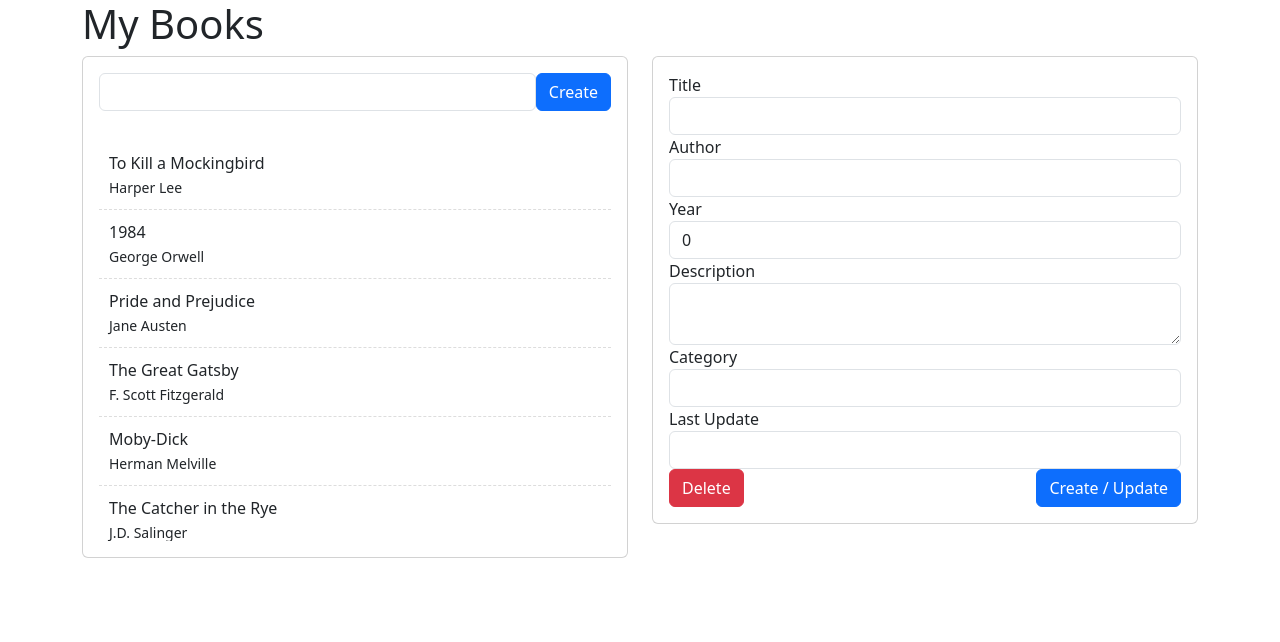
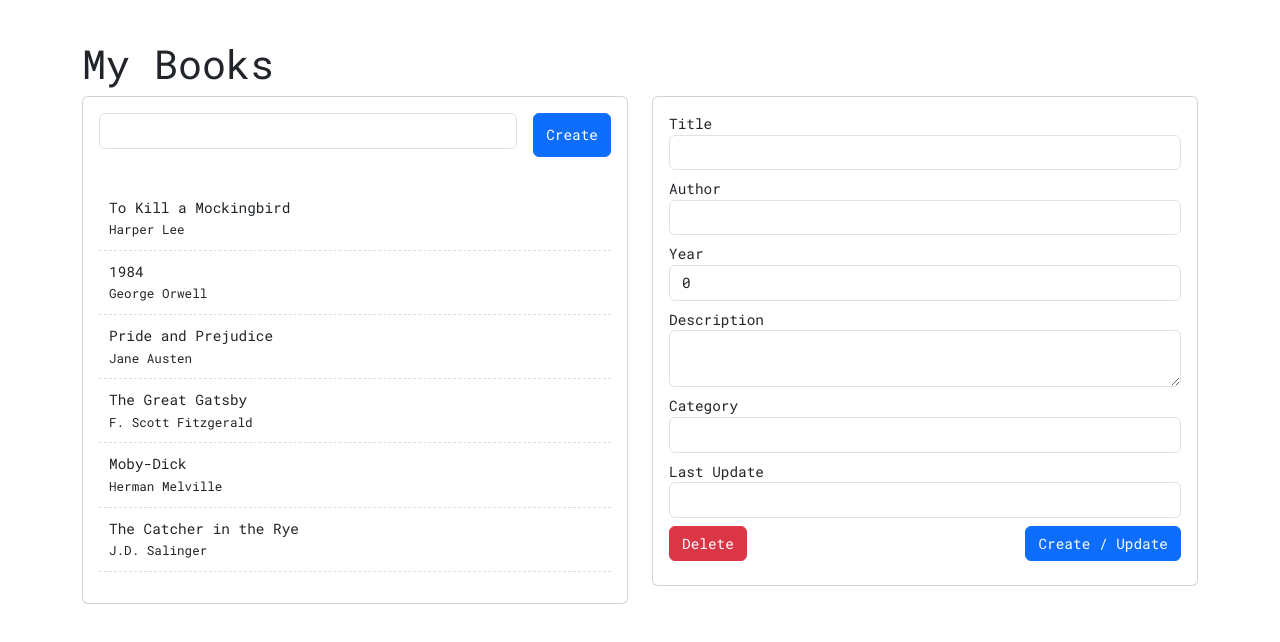
Before and after one commit to lakshan89/books-app, an Angular app: page /create in a window 1280 px wide. Shown: the top 642 px of the page. Built offline with nearby package versions, Linux system fonts and the light colour scheme.

Commit message:
Styles and clean up

```diff
--- a/src/app/app.component.html
+++ b/src/app/app.component.html
@@ -11,7 +11,7 @@
         <div class="card">
           <div class="card-body">
             <div class="d-flex justify-content-between">
-              <div class="form-group flex-grow-1">
+              <div class="form-group flex-grow-1 search-wrapper">
                 <select
                   name="category"
                   id=""
--- a/src/styles.css
+++ b/src/styles.css
@@ -1,4 +1,34 @@
 /* You can add global styles to this file, and also import other style files */
+@import url('https://fonts.googleapis.com/css2?family=DM+Serif+Display:ital@0;1&family=Roboto&family=Roboto+Mono:ital@0;1&display=swap');
+
+body {
+  font-family: "Roboto Mono", serif;
+  font-optical-sizing: auto;
+  font-weight: 400;
+  font-style: normal;
+  font-size: 0.9rem;
+}
+
+.app {
+  margin-top: 2.5rem;
+}
+
+label {
+  font-weight: 500;
+}
+
+.search-wrapper {
+  padding-right: 1rem;
+}
+
+.form-group  {
+  margin-bottom: 0.5rem;
+}
+
+.app .form-control, .app .btn {
+  font-size: 0.9rem;
+}
+
 .list-item {
   border-bottom: 1px dashed #ddd;
   cursor: pointer;
```
